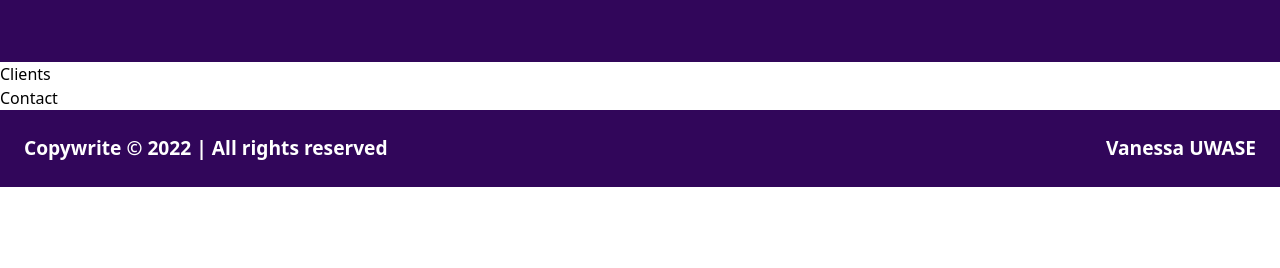
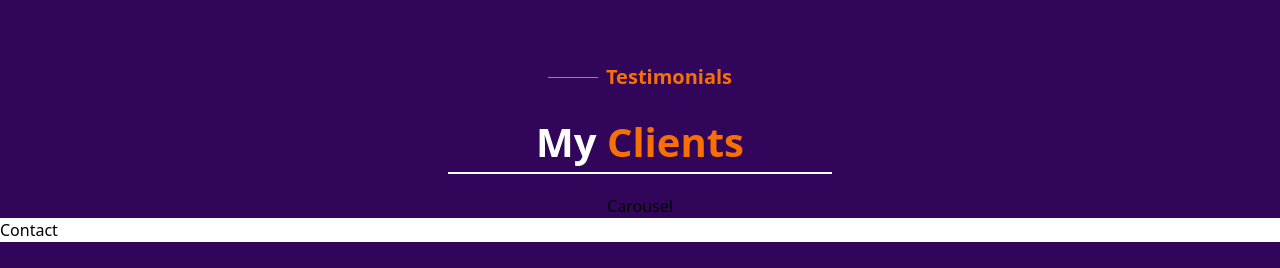
Before and after one commit to RUKUNDO-Prince/vanessa-portfolio, a React (Vite) app: page / in a window 1280 px wide. Shown: the part 4473-4741 px from the top of the page. Before the commit the page ends 4660 px from the top, so only its background shows below. Built offline with nearby package versions, Linux system fonts and the light colour scheme.

Commit message:
added data, will return to the carousel later

```diff
--- /dev/null
+++ b/src/components/Carousel.jsx
@@ -0,0 +1,9 @@
+import React from 'react'
+
+const Carousel = () => {
+  return (
+    <div>Carousel</div>
+  )
+}
+
+export default Carousel
--- a/src/components/Clients.jsx
+++ b/src/components/Clients.jsx
@@ -1,8 +1,18 @@
 import React from 'react'
+import Title from './Title'
+import Carousel from './Carousel'
 
 const Clients = () => {
   return (
-    <div>Clients</div>
+    <div className='bg-purple-primary flex flex-col items-center justify-center gap-5'>
+      <div className='flex justify-center items-center gap-2'>
+        <div className='w-[50px] h-[1.5px] bg-primary'></div><p className='text-primary text-[1.25em] font-exo2 font-bold'>Testimonials</p>
+      </div>
+      <div className='xl:w-[15%] lg:w-[30%] md:w-[50%] w-full'>
+        <Title name="My" surname="Clients" />
+      </div>
+      <Carousel />
+    </div>
   )
 }
 
--- a/src/constants/data.js
+++ b/src/constants/data.js
@@ -125,3 +125,27 @@ export const projectsData = [
         link: "#"
     },
 ]
+
+export const carouselData = [
+    {
+        index: 1,
+        name: "Accarie Davine",
+        img: "",
+        position: "Project Manager, Exito",
+        desc: "Wow is all i can say! Vanessa did an absolute fenominal job from start to finish. She designed exactly what I wanted and exceeded my expectation. Highly recommend Vanessa!"
+    },
+    {
+        index: 2,
+        name: "Accarie Davine",
+        img: "",
+        position: "Project Manager, Exito",
+        desc: "Wow is all i can say! Vanessa did an absolute fenominal job from start to finish. She designed exactly what I wanted and exceeded my expectation. Highly recommend Vanessa!"
+    },
+    {
+        index: 3,
+        name: "Accarie Davine",
+        img: "",
+        position: "Project Manager, Exito",
+        desc: "Wow is all i can say! Vanessa did an absolute fenominal job from start to finish. She designed exactly what I wanted and exceeded my expectation. Highly recommend Vanessa!"
+    },
+]
```
